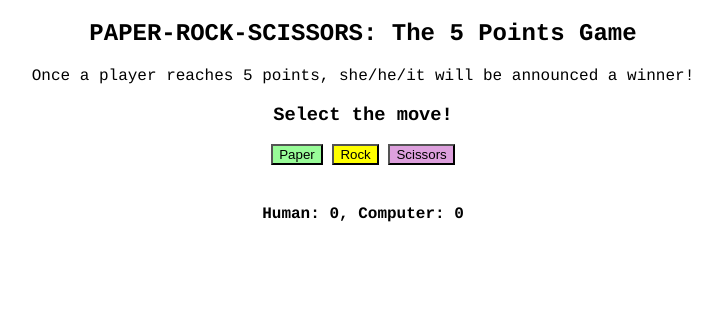
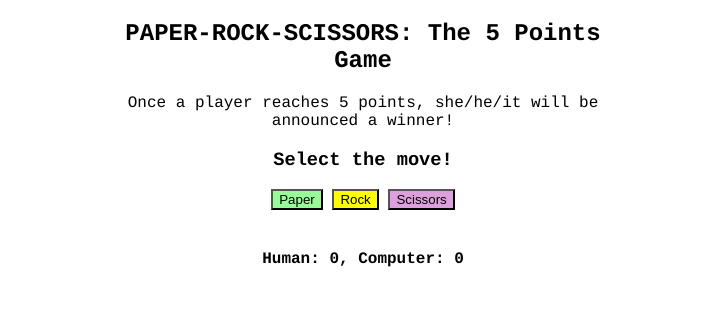
Before and after one commit to IvanaGoSt/rock-paper-scissors, a plain HTML site: page index.html in a window 1280 px wide. Shown: the whole page, without its empty margins (277-999 px from the left). Drawn offline with Linux system fonts and the light colour scheme.

Commit message:
Add style
Add style to #container

```diff
--- a/index.html
+++ b/index.html
@@ -6,6 +6,10 @@
   body {
     font-family: Courier, monospace;
     text-align: center;
+}
+    #container{
+  max-width: 500px;
+  margin: auto;
 }
 
 #rock{
```
